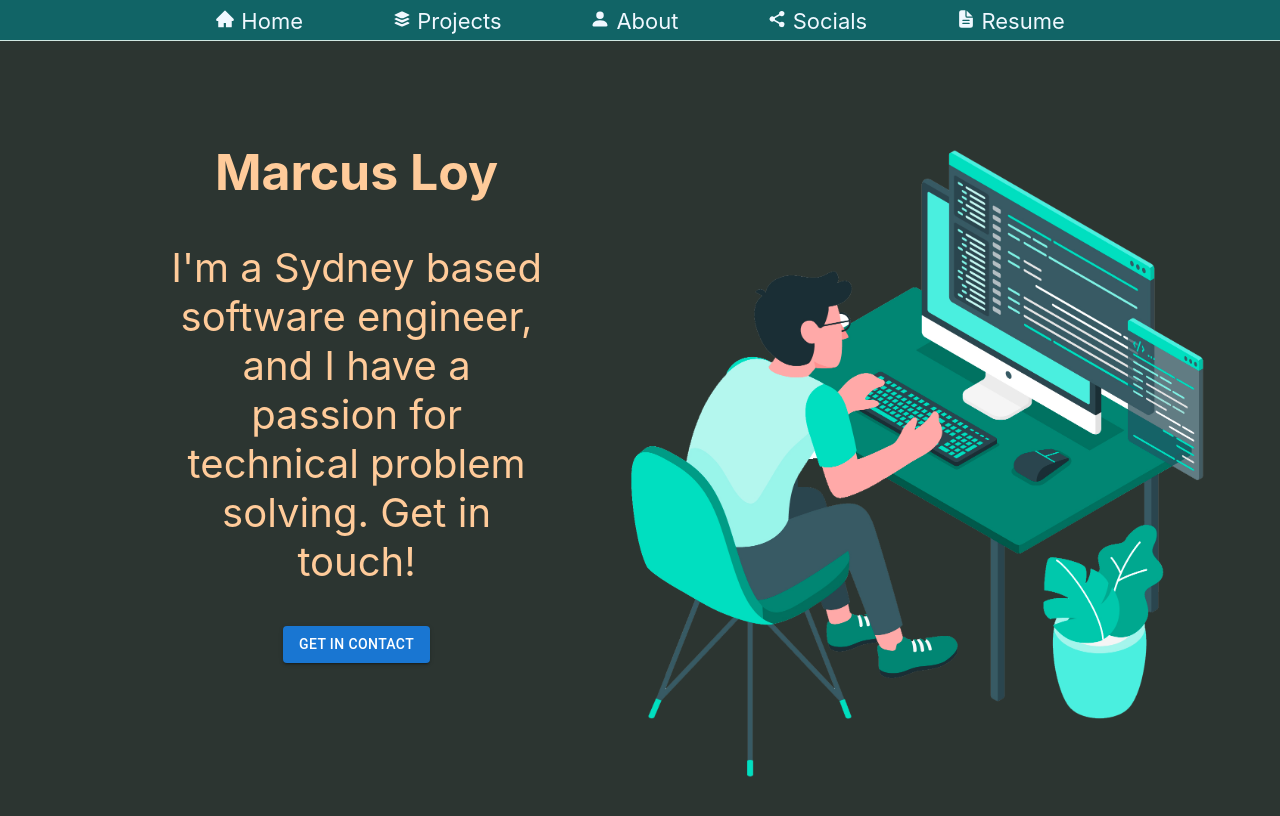
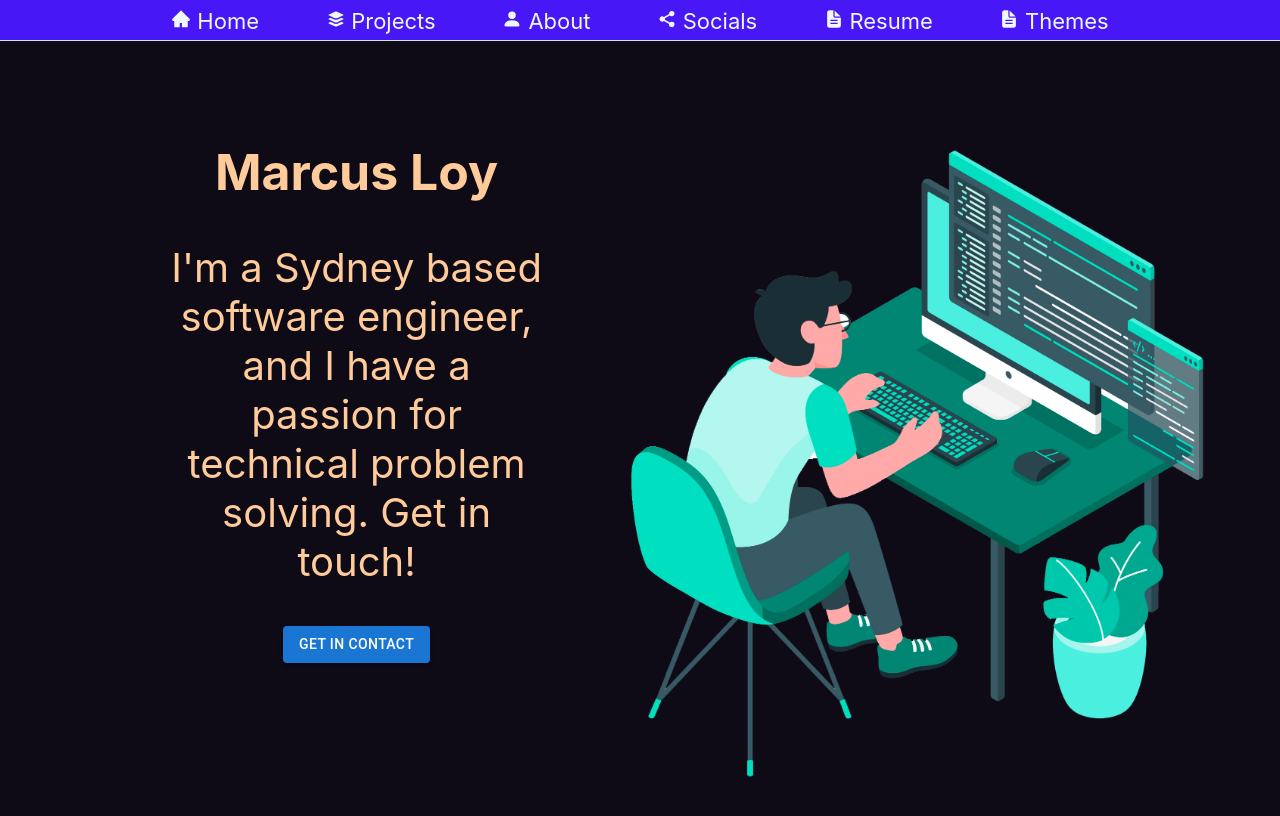
Before and after one commit to marcusloy77/project-site, a React (Create React App) app: page / in a window 1280 px wide. Built offline with nearby package versions, Linux system fonts and the light colour scheme.

Commit message:
added some theme element ideas

```diff
--- a/package.json
+++ b/package.json
@@ -14,7 +14,7 @@
     "react-dom": "^18.2.0",
     "react-icons": "^4.4.0",
     "react-router-dom": "^6.3.0",
-    "react-scripts": "5.0.1",
+    "react-scripts": "^5.0.1",
     "web-vitals": "^2.1.4"
   },
   "scripts": {
--- a/src/App.js
+++ b/src/App.js
@@ -24,10 +24,13 @@ function App() {
 
         <div className='nav-elem'><Link className={navBarClicked.about} to='/about'><BsFillPersonFill/><span className='nav-word'> About</span></Link></div>
 
-        <div className='nav-elem res-pop'><div className={navBarClicked.resume}><IoShareSocialSharp/> <span className='nav-word'> Socials </span></div><Dropdown isResume={false}/></div>
+        <div className='nav-elem res-pop'><div className={navBarClicked.resume}><IoShareSocialSharp/> <span className='nav-word'> Socials </span></div><Dropdown isResume={0}/></div>
 
 
-        <div className='nav-elem res-pop'><div className={navBarClicked.resume}><IoDocumentText/> <span className='nav-word'> Resume </span></div><Dropdown isResume={true}/></div>
+        <div className='nav-elem res-pop'><div className={navBarClicked.resume}><IoDocumentText/> <span className='nav-word'> Resume </span></div><Dropdown isResume={1}/></div>
+
+        <div className='nav-elem res-pop'><div className={navBarClicked.resume}><IoDocumentText/> <span className='nav-word'> Themes </span></div><Dropdown isResume={2}/></div>
+
         <div className="spacer2"></div>
       </nav>
 
--- a/src/components/Dropdown.js
+++ b/src/components/Dropdown.js
@@ -5,7 +5,7 @@ import { MdEmail } from 'react-icons/md'
 import CV from './cv2.pdf'
 
 const Dropdown = ({isResume}) => {
-  if (isResume) {
+  if (isResume == 1) {
     return (
         <div className="dropdown">
           <div className="popout">
@@ -19,7 +19,7 @@ const Dropdown = ({isResume}) => {
         </div>
     )
 }
-  else {
+  else if (isResume === 0) {
     return (
       <div className="dropdown">
         <div className="popout">
@@ -30,6 +30,17 @@ const Dropdown = ({isResume}) => {
       </div>
   )
   }
+
+  else if (isResume === 2) {
+    return (<div className="dropdown">
+        <div className="popout">
+          <div className="pdf cyber"> <div className='dropdown-line'> <FaLinkedinIn/> <span className='dropdown-text keep'>Cyber</span> </div> </div>
+          <div className="pdf clean"> <div className='dropdown-line'> <AiFillGithub/> <span className='dropdown-text keep'>Clean</span> </div> </div>
+          <div className="pdf warm">  <div className='dropdown-line'> <MdEmail/> <span className='dropdown-text keep'>Dark</span> </div>  </div>
+        </div>
+      </div>
+    )
+  }
 }
 
 export default Dropdown
--- a/src/components/Projects.css
+++ b/src/components/Projects.css
@@ -1,9 +1,17 @@
 :root {
+  --col2: #0E0B16;
+  --col4: #4717F6;
+  --col3:  #A239Ca;
+  --col1: #ffcb9a;
+  --col5: #E7DFDD;
+
+  /*
   --col2: #2c3531;
   --col4: #116466;
   --col3:  #d9b08c;
   --col1: #ffcb9a;
   --col5: #d1e8e2;
+  */
 }
 
 
@@ -12,6 +20,13 @@
   margin-right: 10%;
   margin-top: 80px;
   color: var(--col5);
+
+}
+
+
+@keyframes fadeIn {
+  0% {opacity: 0;}
+  100% { opacity: 100%;}
 }
 
 .appLink {
@@ -23,6 +38,7 @@
 }
 
 .project {
+  animation: fadeIn 3s;
   display: grid;
   grid-template-columns: 5fr 1fr 5fr;
   margin-bottom: 50px;
```
Also changed, not shown: 1 other file (tests, documents, lock files or other folders).
